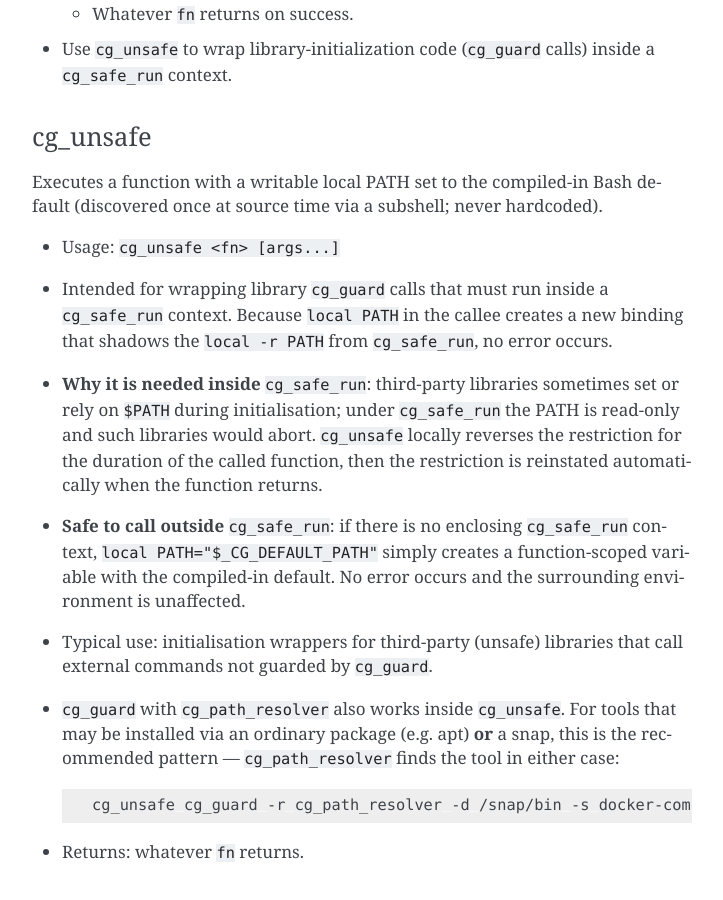
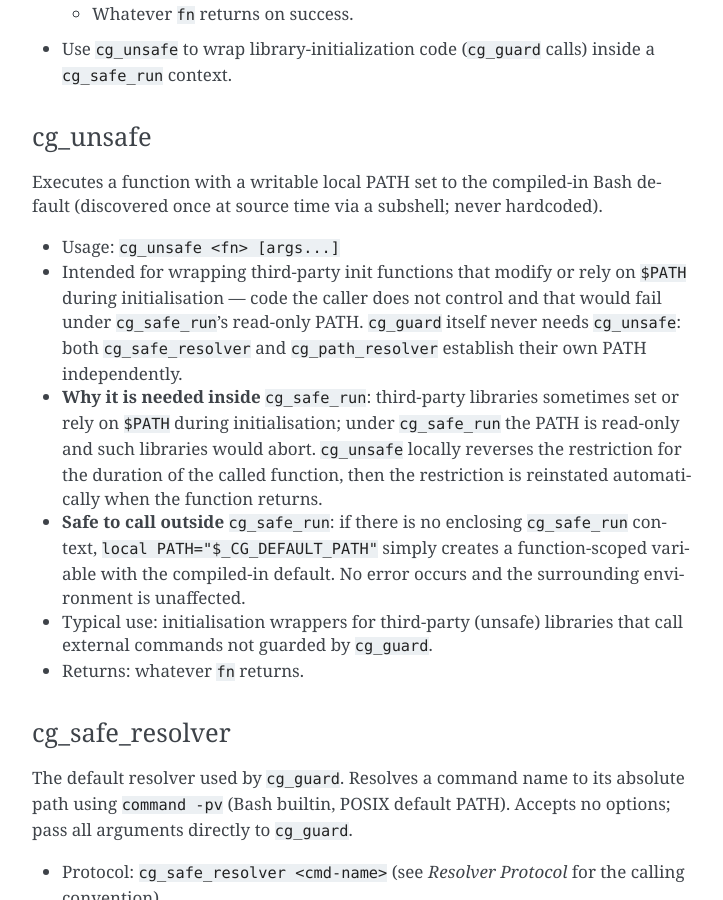
Before and after one commit to CriticalOptimisation/bash-deploy-libs, a Sphinx documentation site: the page built from docs/libraries/command_guard.rst, in a window 1280 px wide and 900 px high, scrolled down 3845 px. Shown: the whole window, without its empty margins (388-1111 px from the left). Built offline with Sphinx 7.4.7, drawn with Linux system fonts in a browser that asks for light colours.

Commit message:
doc(command_guard): correct cg_unsafe description — not for cg_guard calls
cg_guard never needs cg_unsafe: cg_safe_resolver uses command -pv and
cg_path_resolver sets its own local PATH, so neither depends on the
ambient $PATH. cg_unsafe is for third-party init functions that modify
or rely on $PATH and that the caller does not control.

Remove the misleading cg_unsafe+cg_guard antipattern example with the
hardcoded /snap/bin.

Co-Authored-By: Claude Sonnet 4.6 <noreply@anthropic.com>

```diff
--- a/docs/libraries/command_guard.rst
+++ b/docs/libraries/command_guard.rst
@@ -185,10 +185,11 @@ Executes a function with a writable local PATH set to the compiled-in Bash
 default (discovered once at source time via a subshell; never hardcoded).
 
 - Usage: ``cg_unsafe <fn> [args...]``
-- Intended for wrapping library ``cg_guard`` calls that must run inside a
-  ``cg_safe_run`` context. Because ``local PATH`` in the callee creates a
-  new binding that shadows the ``local -r PATH`` from ``cg_safe_run``, no
-  error occurs.
+- Intended for wrapping third-party init functions that modify or rely on
+  ``$PATH`` during initialisation — code the caller does not control and
+  that would fail under ``cg_safe_run``'s read-only PATH. ``cg_guard``
+  itself never needs ``cg_unsafe``: both ``cg_safe_resolver`` and
+  ``cg_path_resolver`` establish their own PATH independently.
 - **Why it is needed inside** ``cg_safe_run``: third-party libraries
   sometimes set or rely on ``$PATH`` during initialisation; under
   ``cg_safe_run`` the PATH is read-only and such libraries would abort.
@@ -201,15 +202,6 @@ default (discovered once at source time via a subshell; never hardcoded).
   error occurs and the surrounding environment is unaffected.
 - Typical use: initialisation wrappers for third-party (unsafe) libraries
   that call external commands not guarded by ``cg_guard``.
-- ``cg_guard`` with ``cg_path_resolver`` also works inside ``cg_unsafe``.
-  For tools that may be installed via an ordinary package (e.g. apt) **or**
-  a snap, this is the recommended pattern — ``cg_path_resolver`` finds the
-  tool in either case:
-
-  .. code-block:: bash
-
-     cg_unsafe cg_guard -r cg_path_resolver -d /snap/bin -s docker-compose
-
 - Returns: whatever ``fn`` returns.
 
 cg_safe_resolver
```
